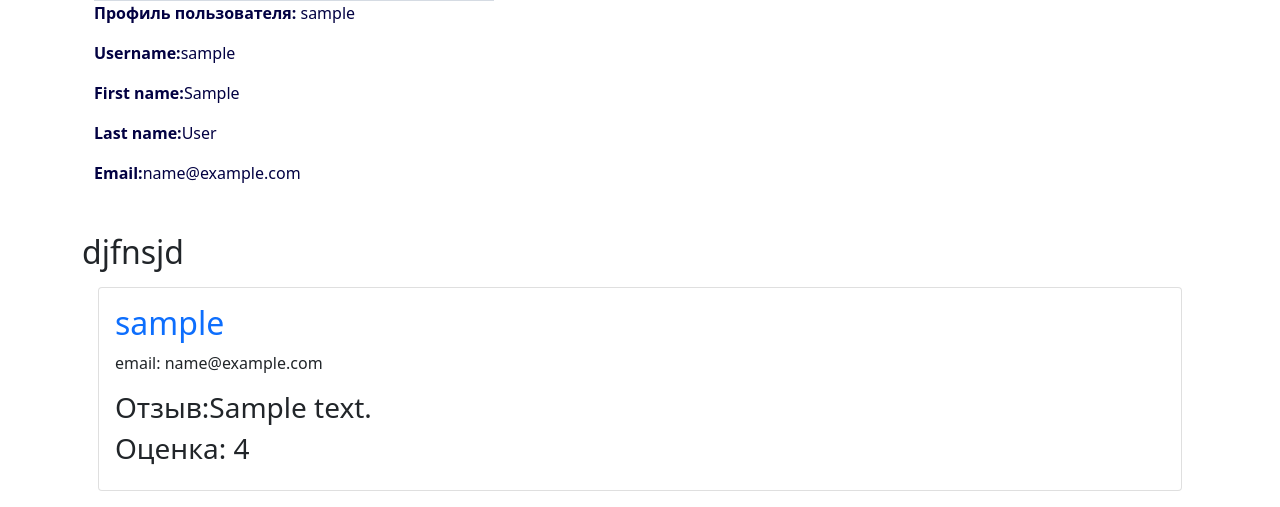
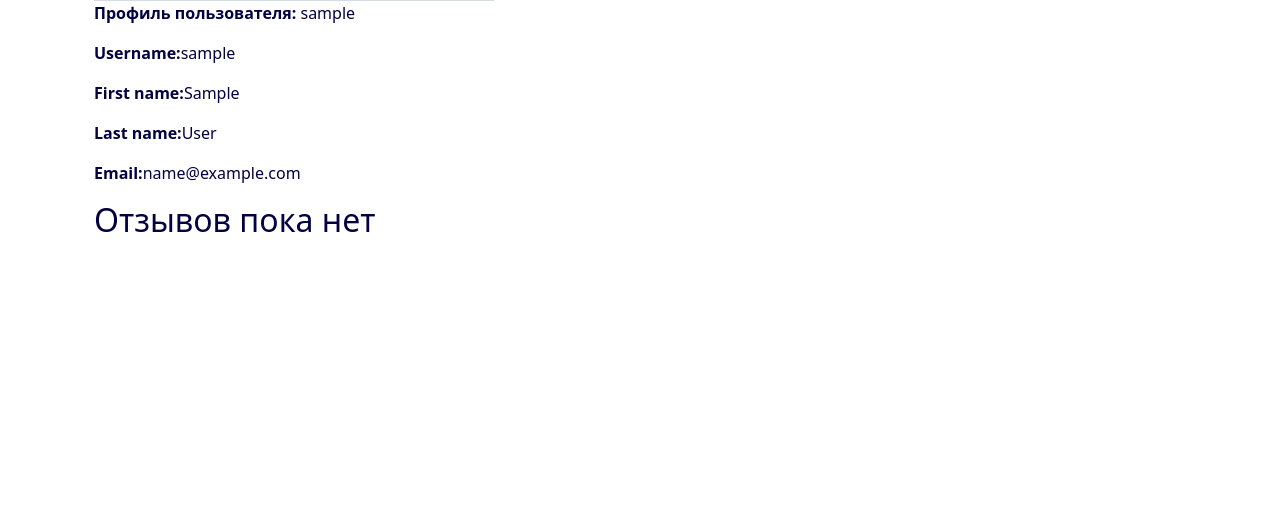
Before and after one commit to aaimry/exam8, a Django app: template source/accounts/templates/profile.html in a window 1280 px wide. Shown: the part 497-1004 px from the top of the page. After the commit the page ends 729 px from the top, so only its background shows below. Run offline with Django 4.2, Linux system fonts and the light colour scheme; the template is opened without the code that fills it: most values are stand-ins (such as "Sample title", 1, 10 or a date in 2020); grey boxes marked "Sample" are stand-in pictures; parts of the project's set-up code (start-up, migrations or seed data) failed here and were passed over; some libraries are stand-ins or nearby versions.

Commit message:
fix вывода отзывов юзера

```diff
--- a/source/accounts/templates/profile.html
+++ b/source/accounts/templates/profile.html
@@ -23,18 +23,7 @@
         <p><strong>Last name:</strong>{% if user_object.last_name %}{{ user_object.last_name }}{% else %}
             Отсутсвует{% endif %}</p>
         <p><strong>Email:</strong>{% if user_object.email %}{{ user_object.email }}{% else %}Отсутствует{% endif %}</p>
-    </div>
-    {% for review in user_object.reviews %}
-        <h2>djfnsjd</h2>
-            <div class="card m-3">
-                <div class="card-body">
-                    <h2><a style="text-decoration: none"
-                           href="{% url "accounts:user_profile" review.author.id %}">{{ review.author.username }}</a>
-                    </h2>
-                    <p>email: {% if review.author.email %}{{ review.author.email }}{% else %}Не указан {% endif %}</p>
-                    <h3>Отзыв:{{ review.review_text }}</h3>
-                    <h3>Оценка: {{ review.rate }}</h3>
-                </div>
-            </div>
-    {% endfor %}
+        <div>
+            {% include 'review/reviews_list.html' with reviews=user_object.review_author.all %}
+        </div>
 {% endblock %}
--- a/source/accounts/views.py
+++ b/source/accounts/views.py
@@ -57,8 +57,13 @@ class UserProfileView(DetailView):
     template_name = 'profile.html'
     context_object_name = 'user_object'
 
+    def get_object(self, queryset=None):
+        return self.request.user
+
     def get_context_data(self, **kwargs):
         context = super().get_context_data(**kwargs)
+        reviews = Review.objects.all()
+        context['reviews'] = reviews
         return context
 
 
```
